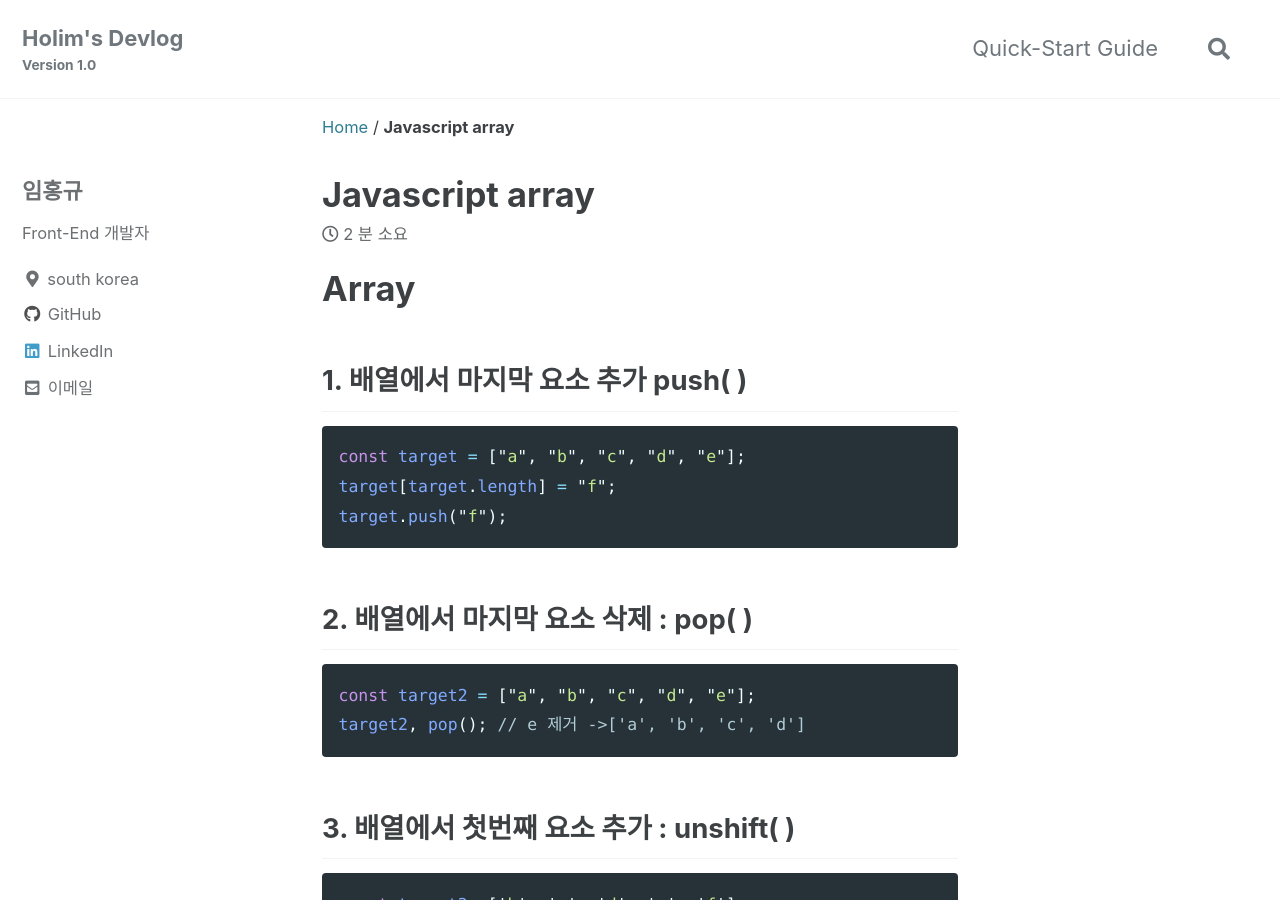
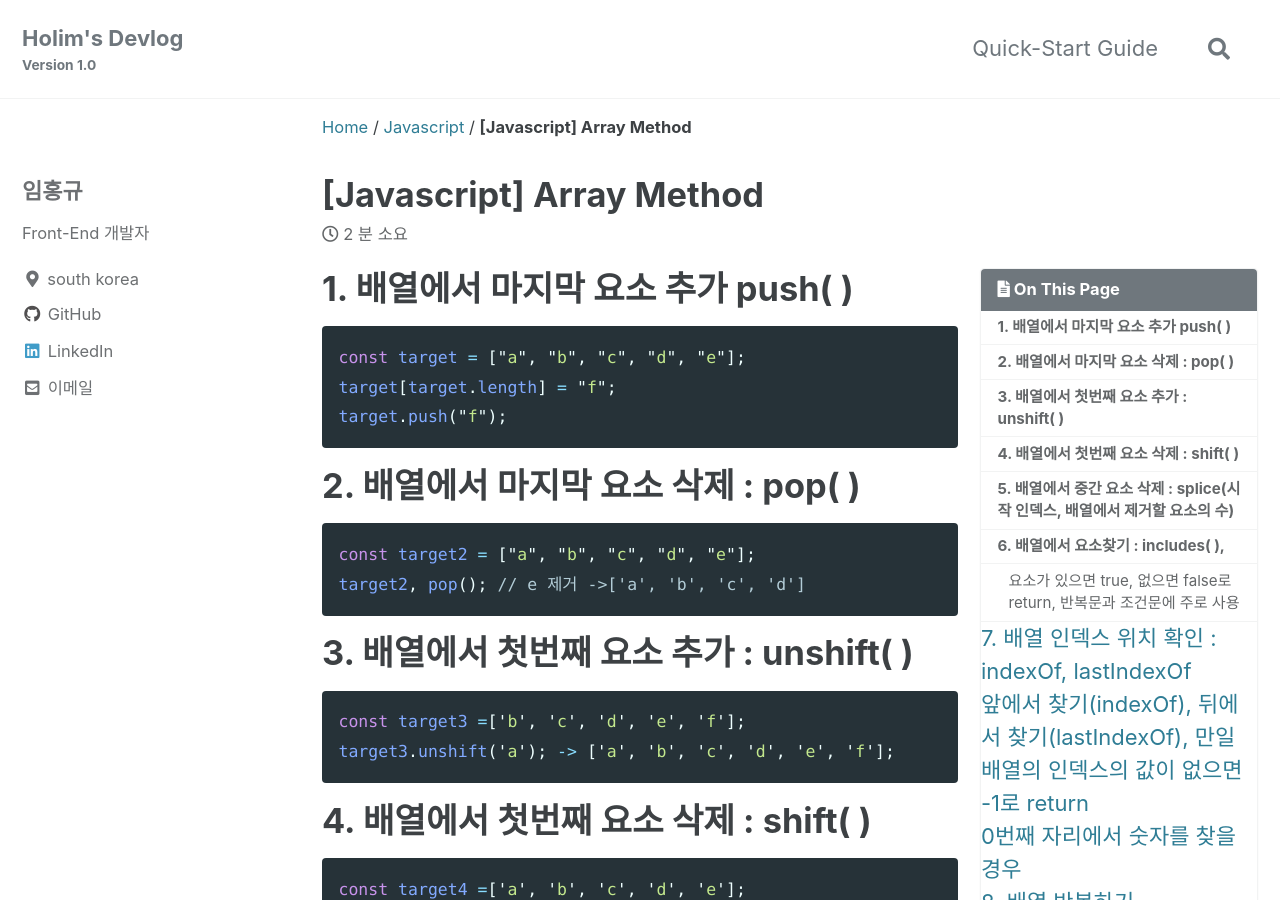
Before and after one commit to KONA1005/lhk3337.github.io, a Jekyll site: the page built from _posts/2021-09-17-javascript Array.md, in a window 1280 px wide and 900 px high. Built offline with Jekyll 4.4.1, drawn with Linux system fonts in a browser that asks for light colours; cached includes are drawn as plain includes; some of the changed text lies outside the part shown.

Commit message:
post modify

````diff
--- a/_posts/2021-09-17-javascript Array.md
+++ b/_posts/2021-09-17-javascript Array.md
@@ -1,6 +1,20 @@
-# Array
+---
+title: "[Javascript] Array Method"
+excerpt: "Javascript의 배열을 어떻게 처리하는지 확인해보자. "
 
-## 1. 배열에서 마지막 요소 추가 push( )
+categories:
+  - Javascript
+tags:
+  - [Blog, jekyll, Github, Git]
+
+toc: true
+toc_sticky: true
+
+date: 2021-09-18
+last_modified_at: 2020-09-18
+---
+
+# 1. 배열에서 마지막 요소 추가 push( )
 
 ```javascript
 const target = ["a", "b", "c", "d", "e"];
@@ -8,28 +22,28 @@ target[target.length] = "f";
 target.push("f");
 ```
 
-## 2. 배열에서 마지막 요소 삭제 : pop( )
+# 2. 배열에서 마지막 요소 삭제 : pop( )
 
 ```javascript
 const target2 = ["a", "b", "c", "d", "e"];
 target2, pop(); // e 제거 ->['a', 'b', 'c', 'd']
 ```
 
-## 3. 배열에서 첫번째 요소 추가 : unshift( )
+# 3. 배열에서 첫번째 요소 추가 : unshift( )
 
 ```javascript
 const target3 =['b', 'c', 'd', 'e', 'f'];
 target3.unshift('a'); -> ['a', 'b', 'c', 'd', 'e', 'f'];
 ```
 
-## 4. 배열에서 첫번째 요소 삭제 : shift( )
+# 4. 배열에서 첫번째 요소 삭제 : shift( )
 
 ```javascript
 const target4 =['a', 'b', 'c', 'd', 'e'];
 target4.shift('a'); -> ['b', 'c', 'd', 'e'];
 ```
 
-## 5. 배열에서 중간 요소 삭제 : splice(시작 인덱스, 배열에서 제거할 요소의 수)
+# 5. 배열에서 중간 요소 삭제 : splice(시작 인덱스, 배열에서 제거할 요소의 수)
 
 ```javascript
 const target5 = ["가", "나", "다", "라", "마"];
@@ -77,7 +91,7 @@ console.log(arr);
 ["가", "나", "바", "다", "라", "마"]
 ```
 
-## 6. 배열에서 요소찾기 : includes( ),
+# 6. 배열에서 요소찾기 : includes( ),
 
 #### 요소가 있으면 true, 없으면 false로 return, 반복문과 조건문에 주로 사용
 
@@ -87,13 +101,12 @@ const result = target.includes("다");
 const result2 = target.includes("카");
 console.log(result);
 console.log(result2);
-
-<결과>
-true
-false
+// <결과>
+true;
+false;
 ```
 
-## 7. 배열 인덱스 위치 확인 : indexOf, lastIndexOf
+# 7. 배열 인덱스 위치 확인 : indexOf, lastIndexOf
 
 #### 앞에서 찾기(indexOf), 뒤에서 찾기(lastIndexOf), 만일 배열의 인덱스의 값이 없으면 -1로 return
 
@@ -140,7 +153,7 @@ if(arr.indexOf(1) > -1){ //indexOf가 0번째 자리일 경우
 1 찾았다.
 ```
 
-## 8. 배열 반복하기
+# 8. 배열 반복하기
 
 #### while문
 
@@ -194,7 +207,7 @@ while (index > -1) {
 }
 ```
 
-##### 내가 푼것
+#### 내가 푼것
 
 ```javascript
 for (let i = 0; i < arr.length; i++) {
````
